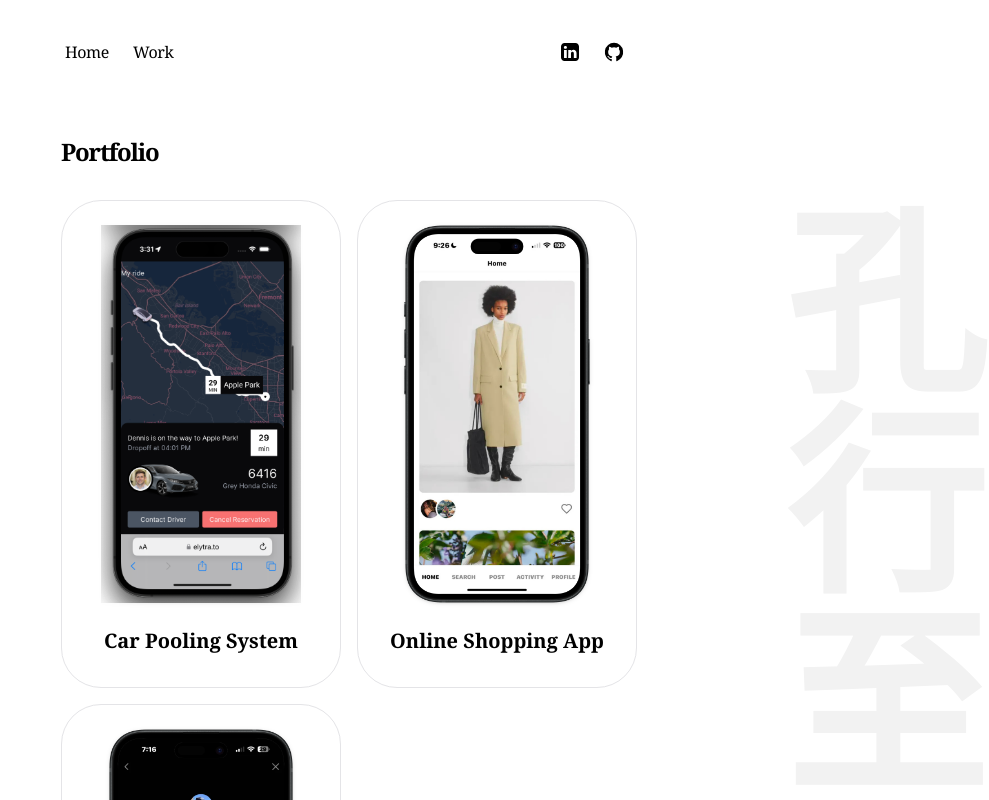
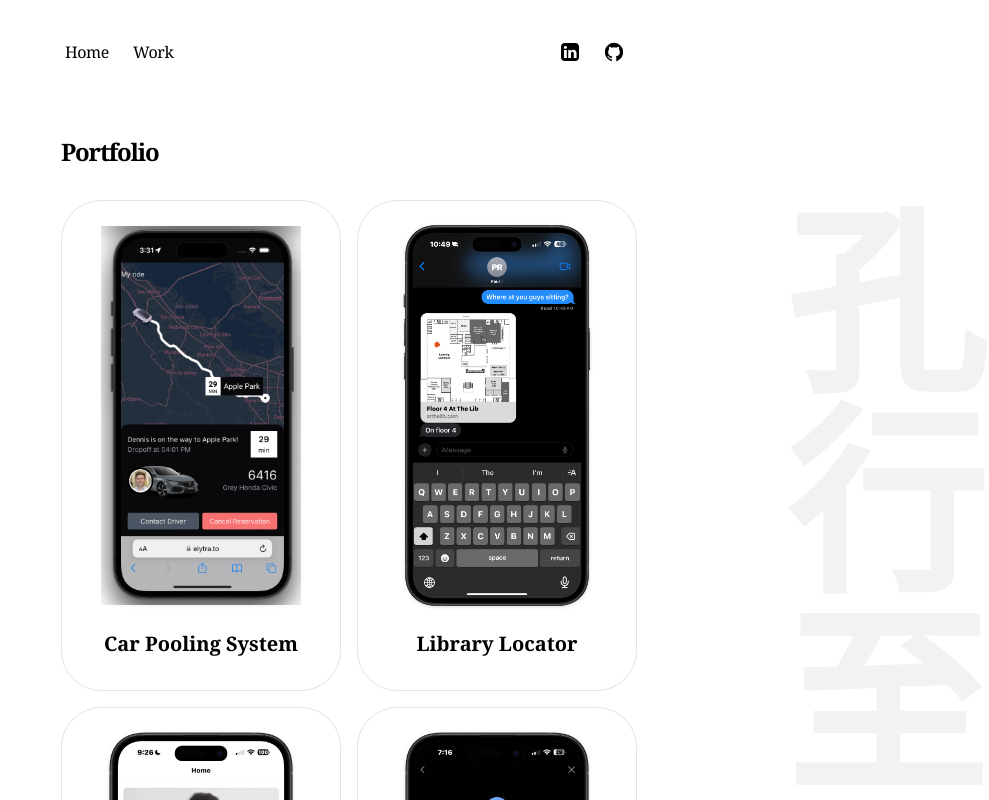
Before and after one commit to k2on/site, a Next.js app: page /work in a window 1280 px wide. Shown: the top 800 px of the page, without its empty margins (291-1280 px from the left). Built offline with nearby package versions, Linux system fonts and the light colour scheme.

Commit message:
feat: add atthelib

```diff
--- a/app/work/page.tsx
+++ b/app/work/page.tsx
@@ -11,6 +11,11 @@ const WORK: Item[] = [
         title: "Car Pooling System",
         link: "https://github.com/k2on/elytrarides",
         image: "/work/elytra-rides/rider.png"
+    },
+    {
+        title: "Library Locator",
+        link: "https://github.com/k2on/atthelib.com",
+        image: "/work/atthelib/screenshot.png"
     },
     {
         title: "Online Shopping App",
@@ -53,10 +58,10 @@ function Showcase({ item }: ShowcaseProps) {
         href={link}
         className="flex"
       >
-        <div className="border transition bg-white dark:bg-black hover:bg-zinc-100 dark:hover:bg-zinc-900 border-zinc-200 dark:border-zinc-700 rounded-[40px] py-4 w-full flex flex-col h-full">
+        <div className="border transition bg-white dark:bg-black hover:bg-zinc-100 dark:hover:bg-zinc-900 border-zinc-200 dark:border-zinc-700 rounded-[40px] py-4 w-full flex flex-col h-full group">
           <div className="flex-1 flex items-center justify-center">
             <Image
-              className="drop-shadow mx-auto object-contain"
+              className="drop-shadow mx-auto object-contain transition duration-150 ease-in-out group-hover:scale-95"
               alt={title}
               src={image}
               width={200}
```
Also changed, not shown: public/work/atthelib/screenshot.png (added).
